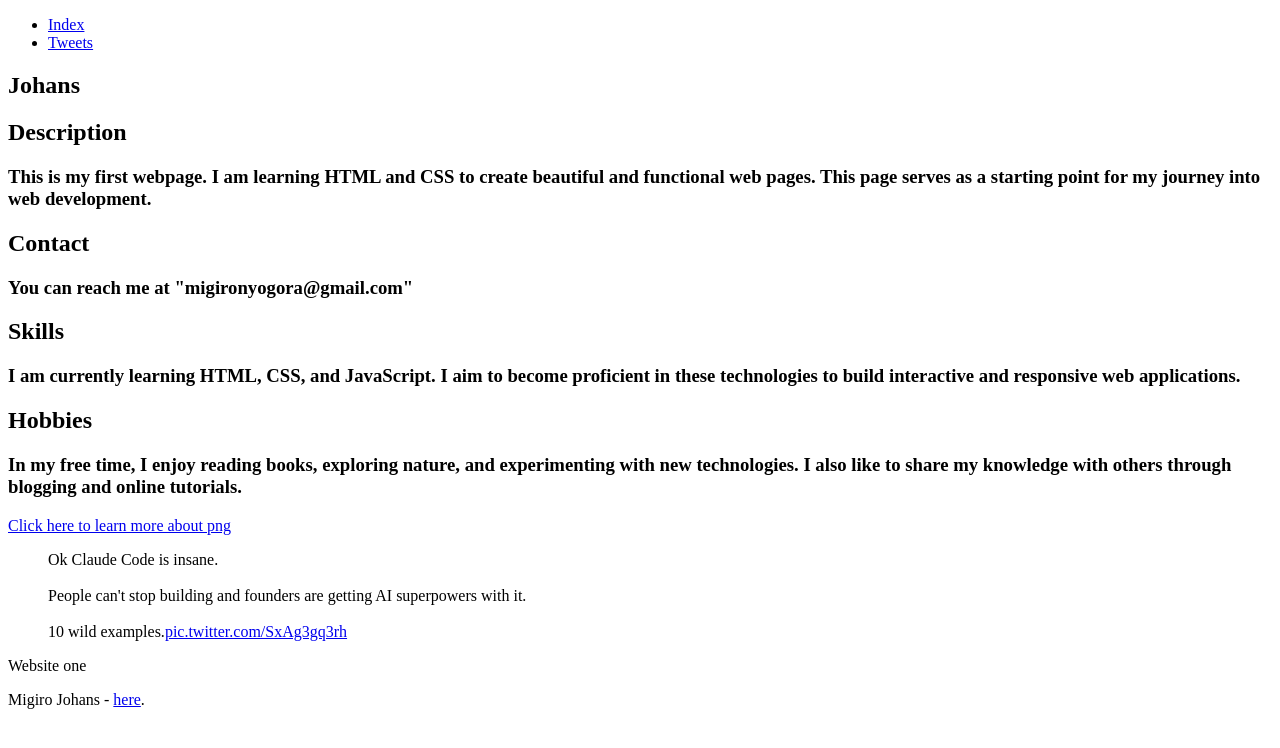
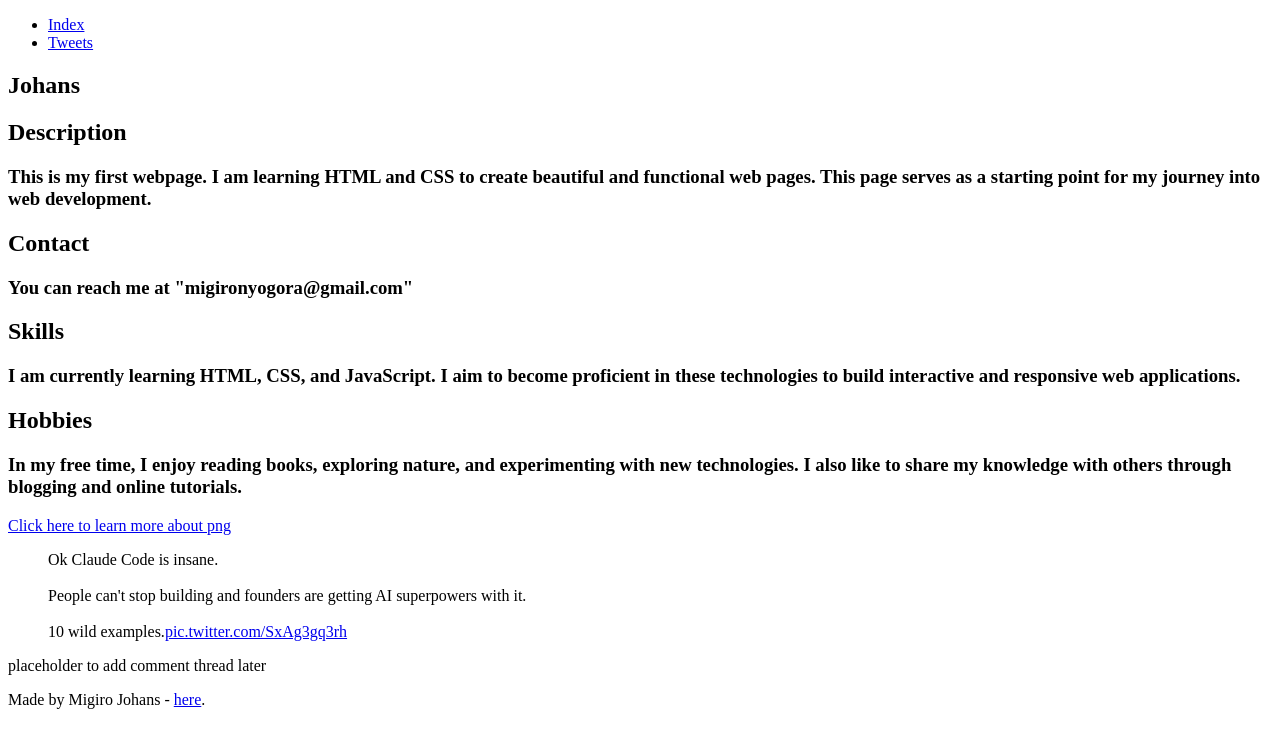
Before and after one commit to Migiro-Johans/My_First_Portfolio, a plain HTML site: page html_basic/index.html in a window 1280 px wide. Drawn offline with Linux system fonts and the light colour scheme.

Commit message:
few corrections for regex checker

```diff
--- a/html_basic/index.html
+++ b/html_basic/index.html
@@ -37,10 +37,10 @@
 
 
         </article>
-        <aside><p>Website one</p></aside>
+        <aside><p>placeholder to add comment thread later</p></aside>
     </main>
         <footer>
-            <p> Migiro Johans - <a href="https://www.linkedin.com/in/migiro-johans/" target="_blank">here</a>.</p>
+            <p>Made by Migiro Johans - <a href="https://www.linkedin.com/in/migiro-johans/" target="_blank">here</a>.</p>
         </footer>
 
 </body>
```
Also changed, not shown: html_basic/tweets.html (+2 -2 lines).
